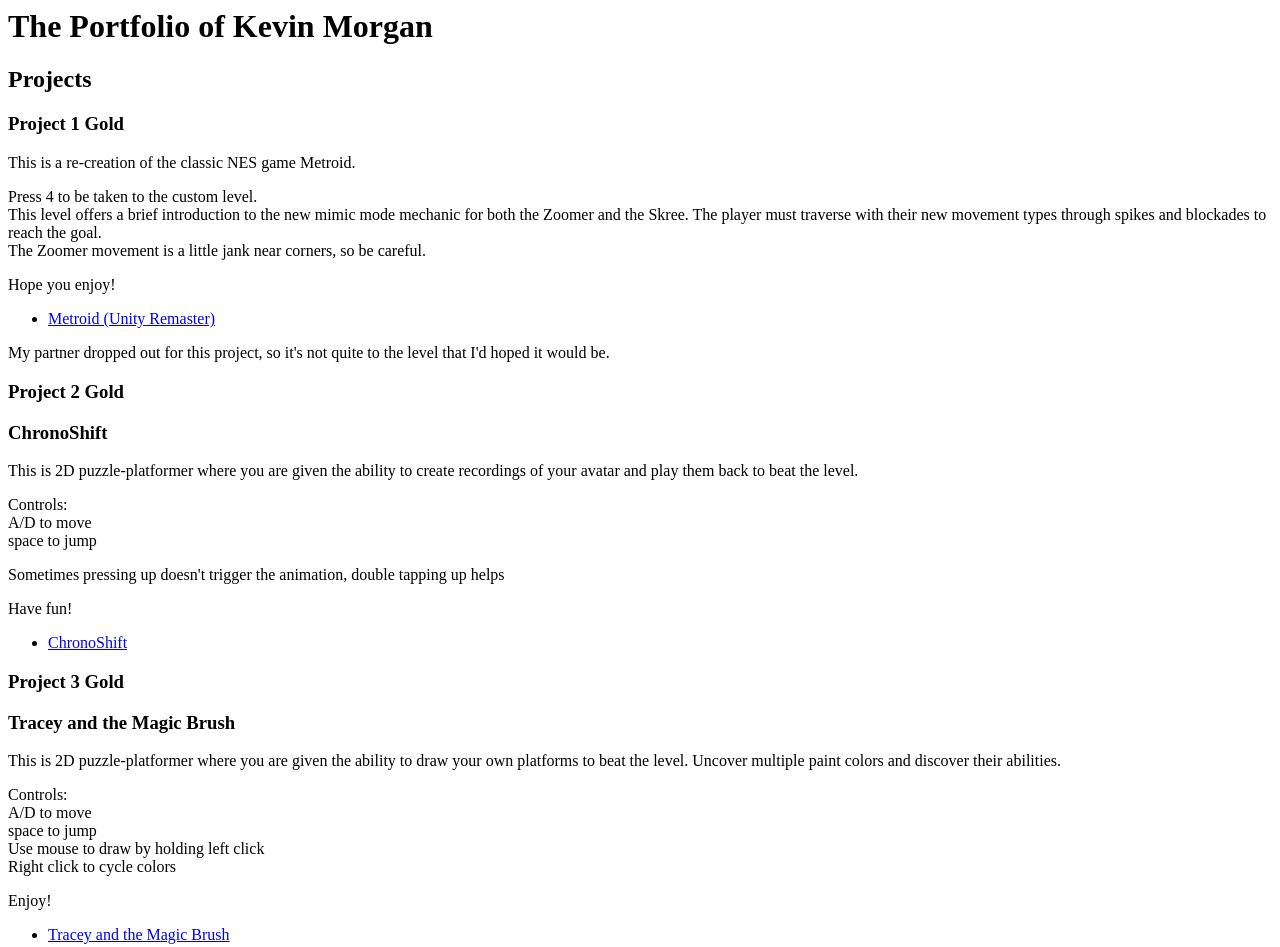
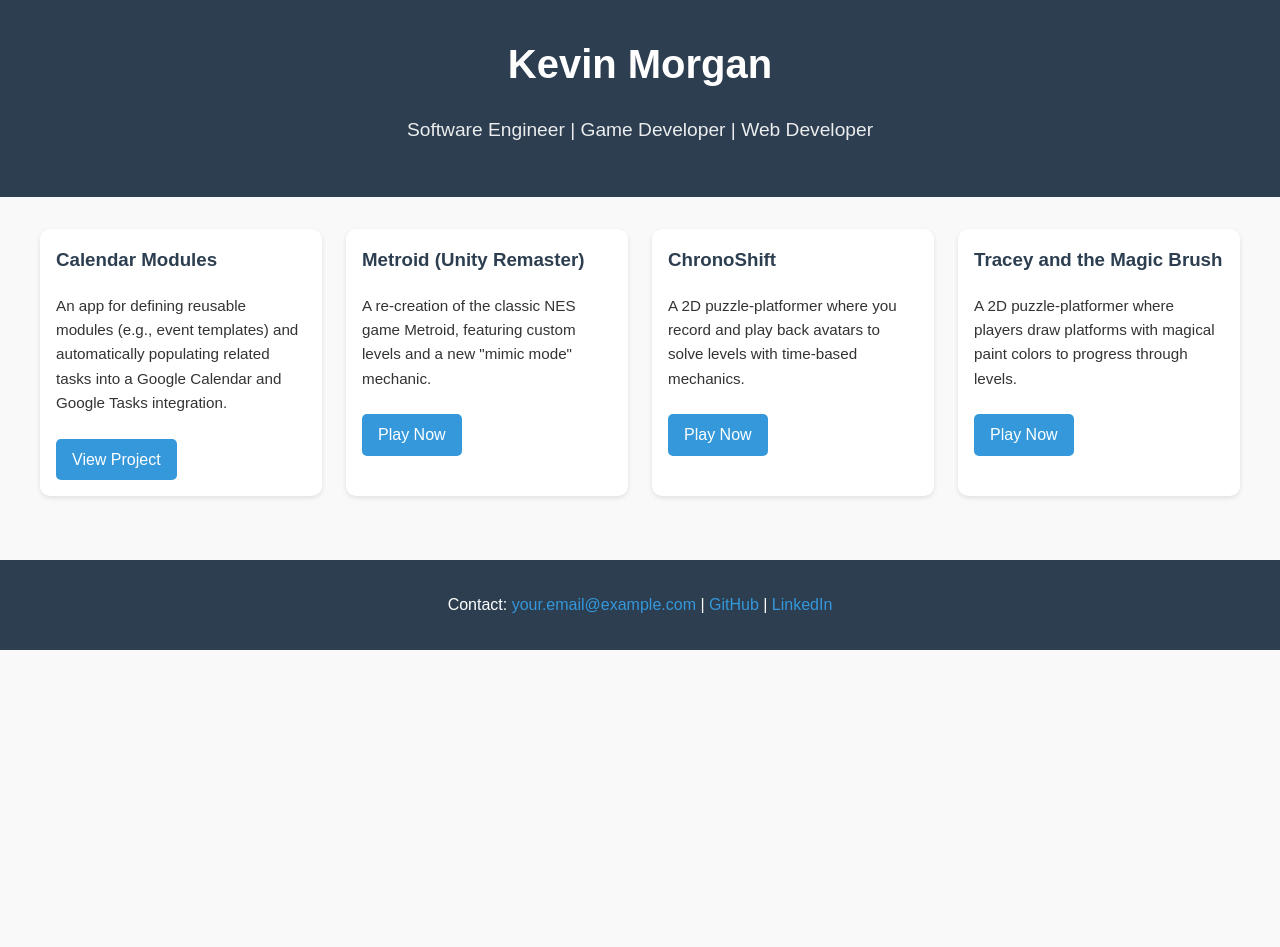
Before and after one commit to kevmorg/kevmorg.github.io, a plain HTML site: page index.html in a window 1280 px wide. After the commit the page ends 800 px from the top, so only its background shows below. Drawn offline with Linux system fonts and the light colour scheme.

Commit message:
Updating to include calendar modules

```diff
--- a/index.html
+++ b/index.html
@@ -1,52 +1,121 @@
-<html>
+<!DOCTYPE html>
+<html lang="en">
+<head>
+    <meta charset="UTF-8">
+    <meta name="viewport" content="width=device-width, initial-scale=1.0">
+    <title>Kevin Morgan | Portfolio</title>
+    <style>
+        body {
+            font-family: Arial, sans-serif;
+            margin: 0;
+            background-color: #f9f9f9;
+            color: #333;
+            line-height: 1.6;
+        }
+        header {
+            background: #2c3e50;
+            color: white;
+            padding: 2rem 1rem;
+            text-align: center;
+        }
+        header h1 {
+            margin: 0;
+            font-size: 2.5rem;
+        }
+        header p {
+            font-size: 1.2rem;
+            opacity: 0.9;
+        }
+        .projects {
+            display: grid;
+            grid-template-columns: repeat(auto-fit, minmax(280px, 1fr));
+            gap: 1.5rem;
+            padding: 2rem;
+            max-width: 1200px;
+            margin: auto;
+        }
+        .card {
+            background: white;
+            border-radius: 10px;
+            padding: 1rem;
+            box-shadow: 0 2px 5px rgba(0,0,0,0.1);
+            transition: transform 0.2s ease;
+        }
+        .card:hover {
+            transform: translateY(-5px);
+        }
+        .card h3 {
+            margin-top: 0;
+            color: #2c3e50;
+        }
+        .card p {
+            font-size: 0.95rem;
+        }
+        .card a {
+            display: inline-block;
+            margin-top: 0.5rem;
+            padding: 0.5rem 1rem;
+            background: #3498db;
+            color: white;
+            border-radius: 5px;
+            text-decoration: none;
+            transition: background 0.3s ease;
+        }
+        .card a:hover {
+            background: #217dbb;
+        }
+        footer {
+            background: #2c3e50;
+            color: white;
+            text-align: center;
+            padding: 1rem;
+            margin-top: 2rem;
+        }
+        footer a {
+            color: #3498db;
+            text-decoration: none;
+        }
+    </style>
+</head>
+<body>
 
-<!-- TODO: Replace Mr. Miyamoto's name with yours -->
-<h1>The Portfolio of Kevin Morgan</h1>
+<header>
+    <h1>Kevin Morgan</h1>
+    <p>Software Engineer | Game Developer | Web Developer</p>
+</header>
 
-<h2>Projects</h2>
+<section class="projects">
+    <div class="card">
+        <h3>Calendar Modules</h3>
+        <p>An app for defining reusable modules (e.g., event templates) and automatically populating related tasks into a Google Calendar and Google Tasks integration.</p>
+        <a href="https://calendarmodules.onrender.com" target="_blank">View Project</a>
+    </div>
 
-<h3>Project 1 Gold</h3>
-<p>This is a re-creation of the classic NES game Metroid.</p>
-<p>Press 4 to be taken to the custom level.
-<br>This level offers a brief introduction to the new mimic mode mechanic for both the Zoomer and the Skree. The player must traverse with their new movement types through spikes and blockades to reach the goal.
-<br>The Zoomer movement is a little jank near corners, so be careful.</p>
-<p>Hope you enjoy!</p>
+    <div class="card">
+        <h3>Metroid (Unity Remaster)</h3>
+        <p>A re-creation of the classic NES game Metroid, featuring custom levels and a new "mimic mode" mechanic.</p>
+        <a href="https://int-inertia.itch.io/metroid-nes-remake?secret=gAwh7uKYxPh5ita8y9QxiPE5LY" target="_blank">Play Now</a>
+    </div>
 
-<!-- TODO: Erase one of these two. Replace the 'href' link below with a link to your WebGL build page. -->
-<ul>
-<li><a href="https://int-inertia.itch.io/metroid-nes-remake?secret=gAwh7uKYxPh5ita8y9QxiPE5LY">Metroid (Unity Remaster)</a></li>
-</ul>
+    <div class="card">
+        <h3>ChronoShift</h3>
+        <p>A 2D puzzle-platformer where you record and play back avatars to solve levels with time-based mechanics.</p>
+        <a href="https://int-inertia.itch.io/chronoshift" target="_blank">Play Now</a>
+    </div>
 
-<p>My partner dropped out for this project, so it's not quite to the level that I'd hoped it would be.</p>
+    <div class="card">
+        <h3>Tracey and the Magic Brush</h3>
+        <p>A 2D puzzle-platformer where players draw platforms with magical paint colors to progress through levels.</p>
+        <a href="https://daethtech.itch.io/tracey-and-the-magic-brush-494-p3-version" target="_blank">Play Now</a>
+    </div>
+</section>
 
+<footer>
+    <p>Contact: <a href="mailto:your.email@example.com">your.email@example.com</a> |
+       <a href="https://github.com/kevmorg" target="_blank">GitHub</a> |
+       <a href="https://linkedin.com/in/yourlinkedin" target="_blank">LinkedIn</a>
+    </p>
+</footer>
 
-<h3>Project 2 Gold</h3>
-<h3>ChronoShift</h3>
-
-<p>This is 2D puzzle-platformer where you are given the ability to create recordings of your avatar and play them back to beat the level.</p>
-<p>Controls:
-<br> A/D to move
-<br> space to jump</p>
-<p>Sometimes pressing up doesn't trigger the animation, double tapping up helps</p>
-<p>Have fun!</p>
-
-<ul>
-<li><a href="https://int-inertia.itch.io/chronoshift">ChronoShift</a></li>
-</ul>
-
-<h3>Project 3 Gold</h3>
-<h3>Tracey and the Magic Brush</h3>
-
-<p>This is 2D puzzle-platformer where you are given the ability to draw your own platforms to beat the level. Uncover multiple paint colors and discover their abilities.</p>
-<p>Controls:
-<br> A/D to move
-<br> space to jump
-<br> Use mouse to draw by holding left click
-<br> Right click to cycle colors</p>
-<p>Enjoy!</p>
-
-<ul>
-<li><a href="https://daethtech.itch.io/tracey-and-the-magic-brush-494-p3-version">Tracey and the Magic Brush</a></li>
-</ul>
-<!-- TIP: Rename this file "index.html", and it will become the default landing page whenever someone navigates their browser to your domain. -->
+</body>
 </html>
```
